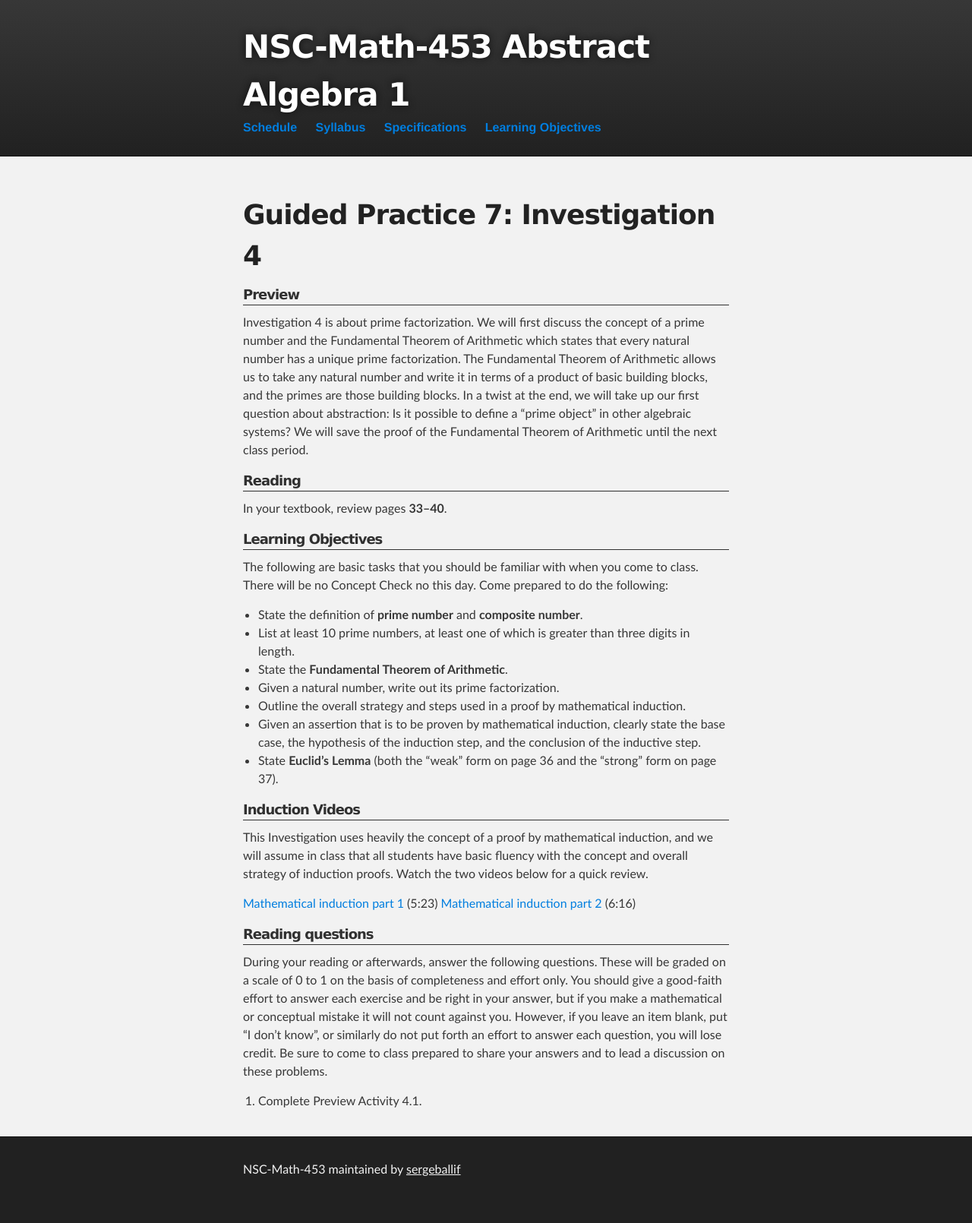
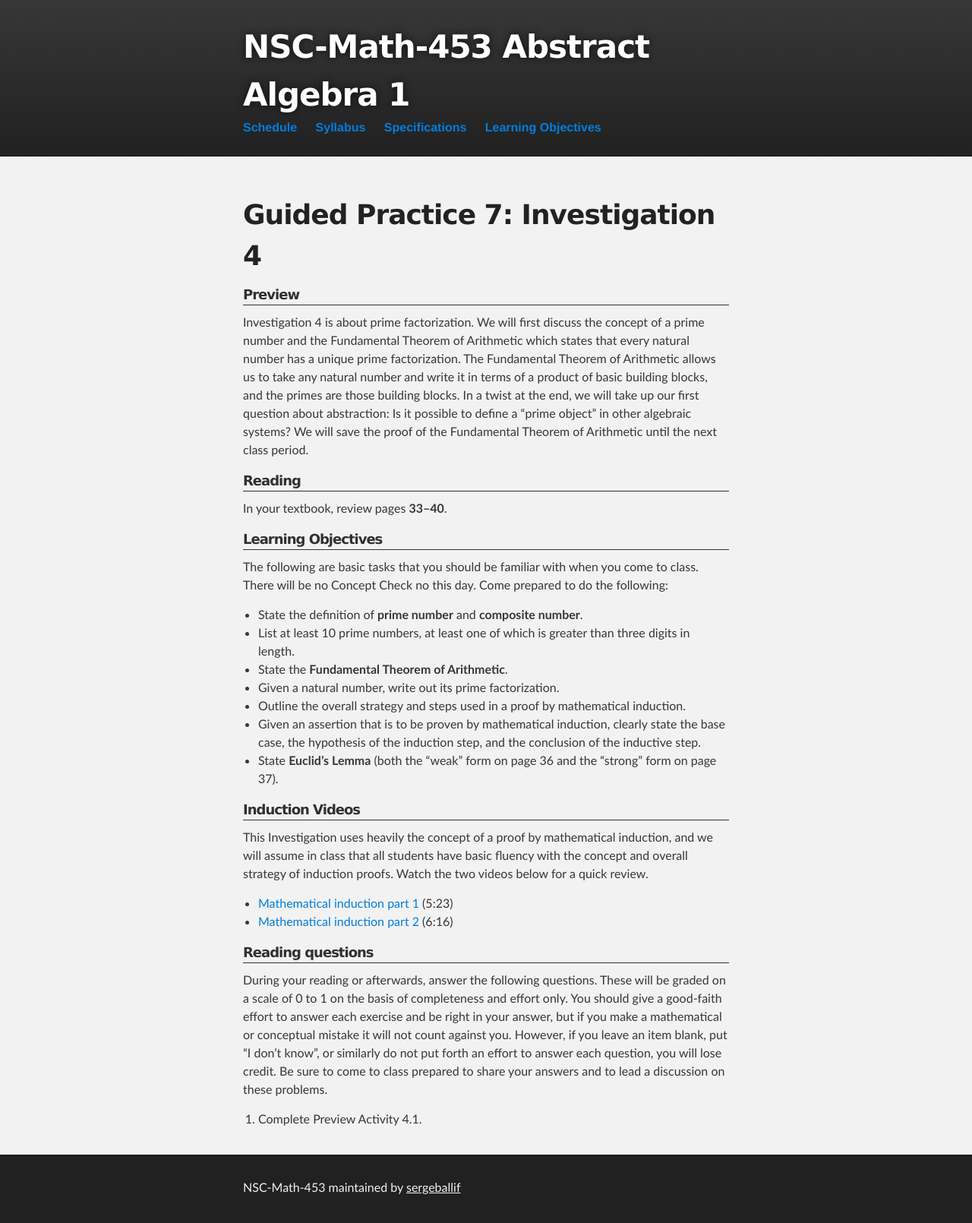
Before and after one commit to sergeballif/NSC-Math-453, a Jekyll site: the page built from GP7.md, in a window 1280 px wide. Shown: the whole page at 76% size. Built offline with Jekyll 4.4.1, drawn with Linux system fonts in a browser that asks for light colours; before the commit the page ends 1586 px from its top, so only the background shows below that.

Commit message:
Updated GP7.md

```diff
--- a/GP7.md
+++ b/GP7.md
@@ -28,8 +30,8 @@ The following are basic tasks that you should be familiar with when you come to
 
 This Investigation uses heavily the concept of a proof by mathematical induction, and we will assume in class that all students have basic fluency with the concept and overall strategy of induction proofs. Watch the two videos below for a quick review.
 
-[Mathematical induction part 1](http://www.youtube.com/watch?v=JTj6ID4-084&list=PL2419488168AE7001&index=52) (5:23)
-[Mathematical induction part 2](http://www.youtube.com/watch?v=1H0gg3fMYVA&list=PL2419488168AE7001&index=53) (6:16)
++ [Mathematical induction part 1](http://www.youtube.com/watch?v=JTj6ID4-084&list=PL2419488168AE7001&index=52) (5:23)
++ [Mathematical induction part 2](http://www.youtube.com/watch?v=1H0gg3fMYVA&list=PL2419488168AE7001&index=53) (6:16)
 
 ## Reading questions
 
```
Also changed, not shown: other parts of GP7.md (+2 -0 lines).
